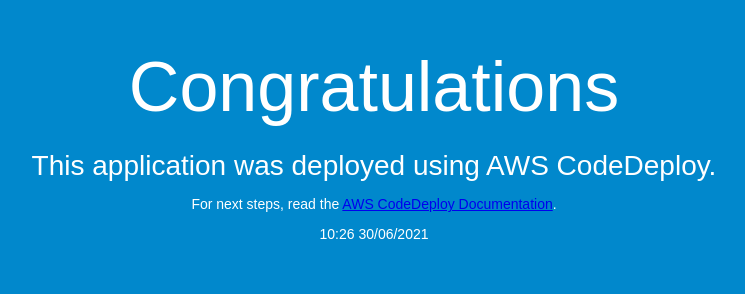
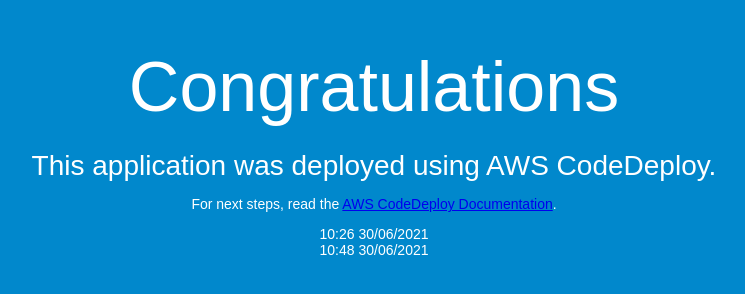
Before and after one commit to hieudv1408/test-code-deploy, a plain HTML site: page index.html in a window 1280 px wide. Shown: the whole page, without its empty margins (266-1011 px from the left). Drawn offline with Linux system fonts and the light colour scheme.

Commit message:
Update index.html

```diff
--- a/index.html
+++ b/index.html
@@ -30,6 +30,7 @@
     <h2>This application was deployed using AWS CodeDeploy.</h2>
     <p>For next steps, read the <a href="http://aws.amazon.com/documentation/codedeploy">AWS CodeDeploy Documentation</a>.</p>
     <div>10:26 30/06/2021</div>
+    <div>10:48 30/06/2021</div>
   </div>
 </body>
 </html>
```
